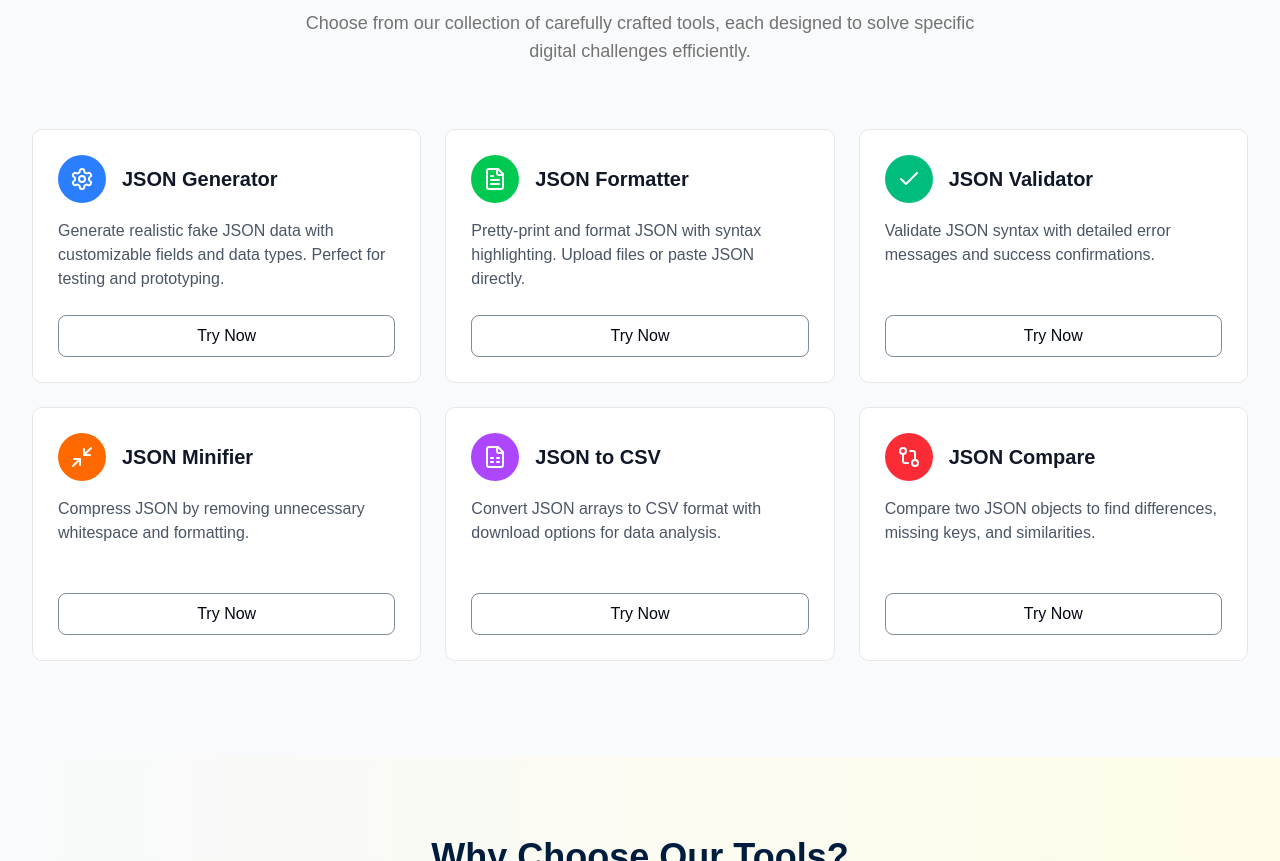
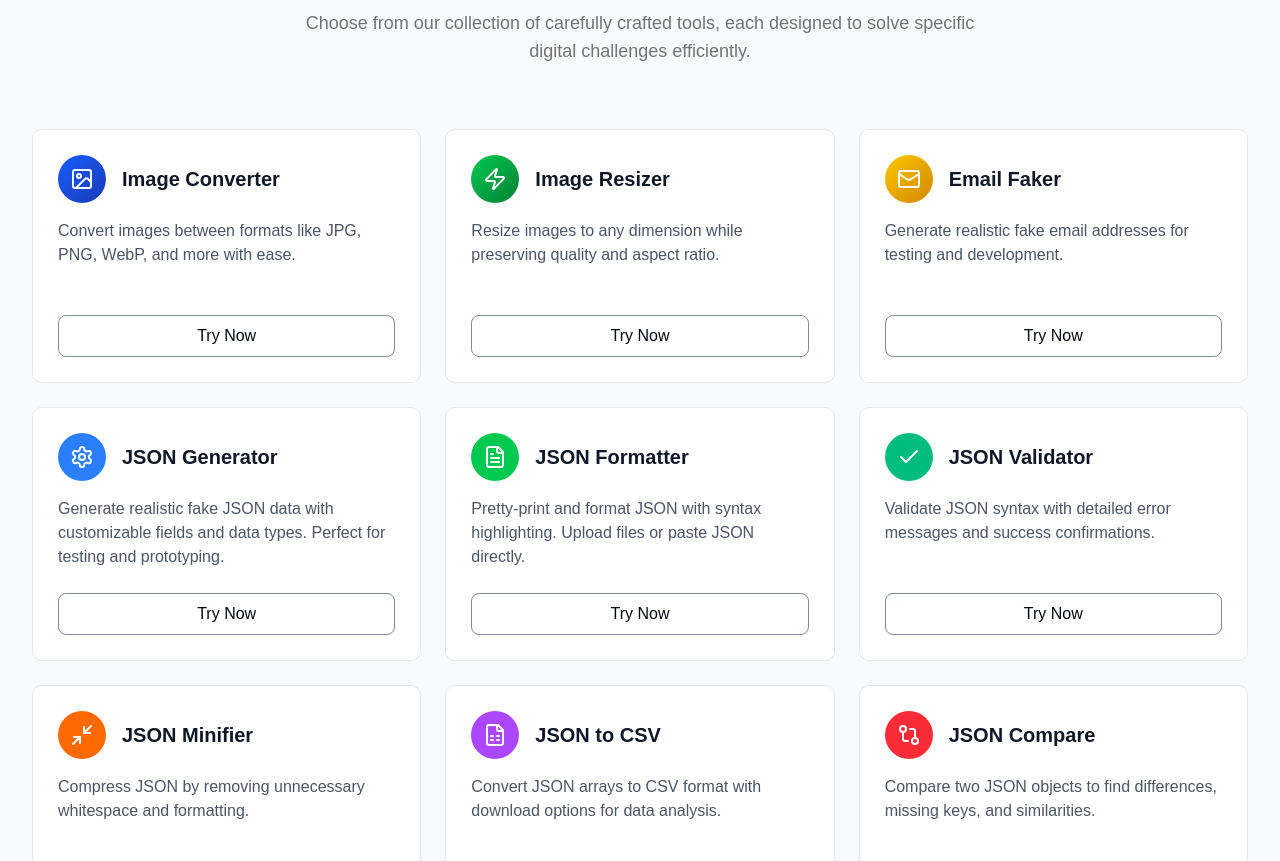
Before and after one commit to dev-reactbd/dev-reactbd, a Next.js app: page / in a window 1280 px wide. Shown: the part 760-1621 px from the top of the page. Built offline with nearby package versions, Linux system fonts and the light colour scheme.

Commit message:
toolsData updated

```diff
--- a/constants/data.ts
+++ b/constants/data.ts
@@ -3,8 +3,11 @@ import {
   FileSpreadsheet,
   FileText,
   GitCompare,
+  ImageIcon,
+  Mail,
   Minimize2,
   Settings,
+  Zap,
 } from "lucide-react";
 const navData = [
   {
@@ -31,11 +34,35 @@ const navData = [
 
 const toolsData = [
   {
+    title: "Image Converter",
+    description:
+      "Convert images between formats like JPG, PNG, WebP, and more with ease.",
+    icon: ImageIcon,
+    href: "https://reactbd.org/image-converter",
+    color: "bg-gradient-to-br from-blue-600 to-blue-800",
+  },
+  {
+    title: "Image Resizer",
+    description:
+      "Resize images to any dimension while preserving quality and aspect ratio.",
+    icon: Zap,
+    href: "https://reactbd.org/image-resizer",
+    color: "bg-gradient-to-br from-green-500 to-green-700",
+  },
+  {
+    title: "Email Faker",
+    description:
+      "Generate realistic fake email addresses for testing and development.",
+    icon: Mail,
+    href: "https://reactbd.org/email-faker",
+    color: "bg-gradient-to-br from-yellow-400 to-yellow-600",
+  },
+  {
     title: "JSON Generator",
     description:
       "Generate realistic fake JSON data with customizable fields and data types. Perfect for testing and prototyping.",
     icon: Settings,
-    href: "/json-generator/generate",
+    href: "https://reactbd.org/json-generator/generate",
     color: "bg-blue-500",
   },
   {
@@ -43,7 +70,7 @@ const toolsData = [
     description:
       "Pretty-print and format JSON with syntax highlighting. Upload files or paste JSON directly.",
     icon: FileText,
-    href: "/json-generator/formatter",
+    href: "https://reactbd.org/json-generator/formatter",
     color: "bg-green-500",
   },
   {
@@ -51,7 +78,7 @@ const toolsData = [
     description:
       "Validate JSON syntax with detailed error messages and success confirmations.",
     icon: Check,
-    href: "/json-generator/validator",
+    href: "https://reactbd.org/json-generator/validator",
     color: "bg-emerald-500",
   },
   {
@@ -59,7 +86,7 @@ const toolsData = [
     description:
       "Compress JSON by removing unnecessary whitespace and formatting.",
     icon: Minimize2,
-    href: "/json-generator/minifier",
+    href: "https://reactbd.org/json-generator/minifier",
     color: "bg-orange-500",
   },
   {
@@ -67,7 +94,7 @@ const toolsData = [
     description:
       "Convert JSON arrays to CSV format with download options for data analysis.",
     icon: FileSpreadsheet,
-    href: "/json-generator/json-to-csv",
+    href: "https://reactbd.org/json-generator/json-to-csv",
     color: "bg-purple-500",
   },
   {
@@ -75,8 +102,9 @@ const toolsData = [
     description:
       "Compare two JSON objects to find differences, missing keys, and similarities.",
     icon: GitCompare,
-    href: "/json-generator/json-compare",
+    href: "https://reactbd.org/json-generator/json-compare",
     color: "bg-red-500",
   },
 ];
+
 export { navData, toolsData };
```
